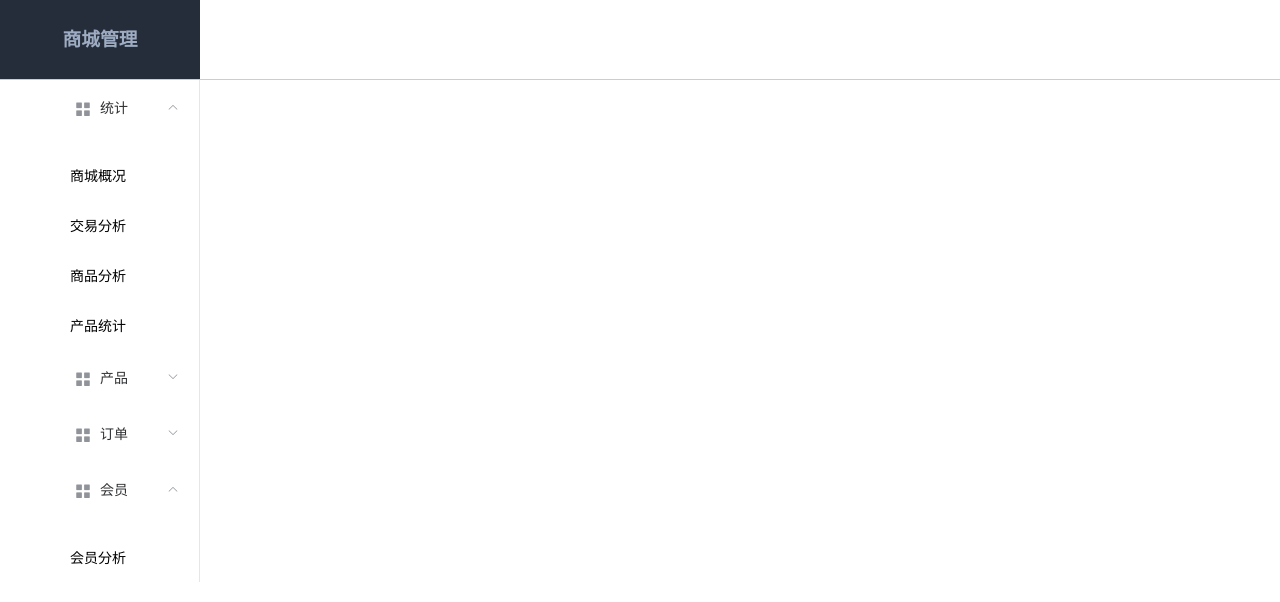
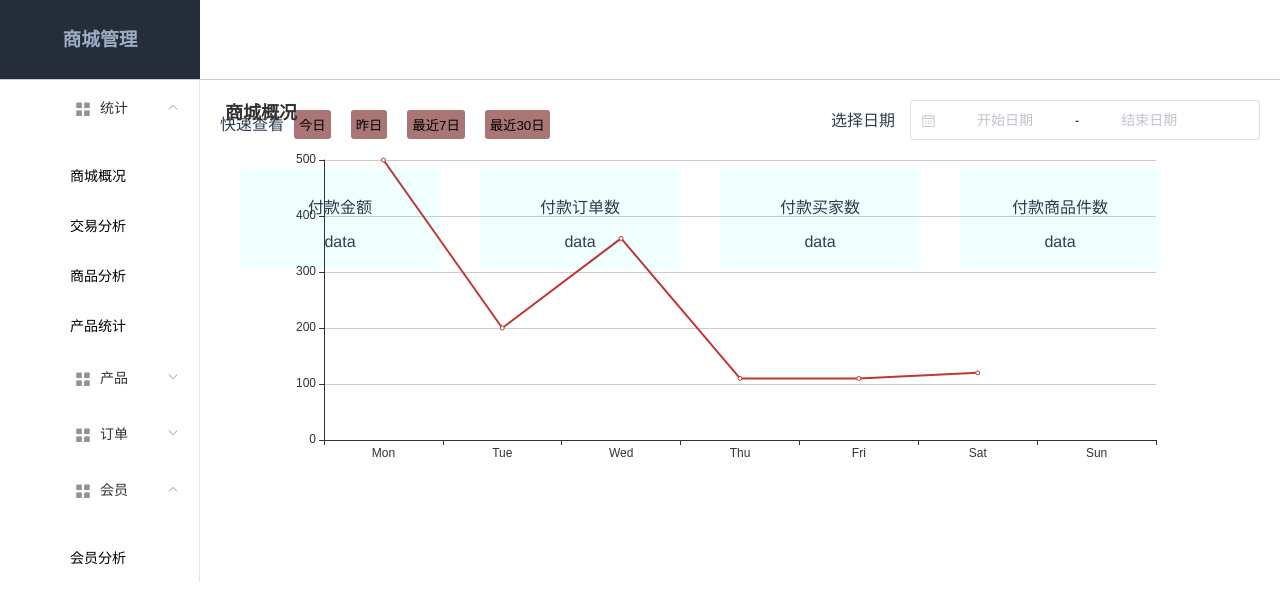
Before and after one commit to zxm0903/roseonly-cms, a Vue app: page /ProductAnalysis in a window 1280 px wide. Shown: the top 602 px of the page. Built offline with nearby package versions, Linux system fonts and the light colour scheme.

Commit message:
完善页面

```diff
--- a/package.json
+++ b/package.json
@@ -12,6 +12,8 @@
     "core-js": "^2.6.5",
     "echarts": "^4.2.1",
     "element-ui": "^2.7.2",
+    "stylus": "^0.54.5",
+    "stylus-loader": "^3.0.2",
     "vue": "^2.6.10",
     "vue-router": "^3.0.3",
     "vuex": "^3.0.1"
--- a/src/main.js
+++ b/src/main.js
@@ -7,6 +7,10 @@ import store from '@/store/index'
 import ElementUI from 'element-ui'
 import '@/assets/index.css'
 import 'element-ui/lib/theme-chalk/index.css'
+
+import echarts from 'echarts'
+
+Vue.prototype.$echarts = echarts
 
 
 Vue.use(ElementUI);
--- a/src/views/statistics/CommodityAnalysis.vue
+++ b/src/views/statistics/CommodityAnalysis.vue
@@ -0,0 +1,144 @@
+<template>
+  <div id="shopCondition">
+    <div class="choose clear">
+      <div class="left">
+        <span>快速查看</span>
+        <input type="button" value="今日" @click="getToday">
+        <input type="button" value="昨日" @click="getYearstoday">
+        <input type="button" value="最近7日" @click="getSeven">
+        <input type="button" value="最近30日" @click="getThirty">
+      </div>
+      <div class="right">
+        <span style="margin-right:15px">选择日期</span>
+        <el-date-picker
+          v-model="value"
+          type="daterange"
+          start-placeholder="开始日期"
+          end-placeholder="结束日期"
+          :default-time="['00:00:00', '23:59:59']"
+        ></el-date-picker>
+      </div>
+    </div>
+
+    <div class="clear choose payCondition" style="height:120px">
+      <div class="detail">
+        <p>付款金额</p>
+        <span>data</span>
+      </div>
+      <div class="detail">
+        <p>付款订单数</p>
+        <span>data</span>
+      </div>
+      <div class="detail">
+        <p>付款买家数</p>
+        <span>data</span>
+      </div>
+      <div class="detail">
+        <p>付款商品件数</p>
+        <span>data</span>
+      </div>
+    </div>
+    <!-- 折线图 -->
+
+    <div>
+      <div id="myChart" :style="{width: '100%', height: '400px'}"></div>
+    </div>
+  </div>
+</template>
+<script>
+export default {
+  data() {
+    return {
+      value: ""
+    };
+  },
+  mounted() {
+    this.drawLine();
+  },
+  methods: {
+    getToday() {
+      console.log("日期", this.value);
+      var mydate = new Date(),
+        time = mydate.getDate();
+      console.log("shijian", time);
+    },
+    getYearstoday() {},
+    getSeven() {},
+    getThirty() {},
+    drawLine() {
+      // 基于准备好的dom，初始化echarts实例
+      let myChart = this.$echarts.init(document.getElementById("myChart"));
+      // 绘制图表
+      myChart.setOption({
+        title: { text: "商城概况" },
+        tooltip: {
+          // trigger: "axis"
+        },
+        xAxis: {
+          type: "category",
+          // show:ture,
+          data: ["Mon", "Tue", "Wed", "Thu", "Fri", "Sat", "Sun"]
+        },
+        yAxis: {
+          type: "value",
+          data: [100, 200, 300, 400, 500, 600]
+        },
+        series: [
+          {
+            name: "金额",
+            type: "line",
+            data: [500, 200, 360, 110, 110, 120]
+          }
+        ]
+      });
+    }
+  }
+};
+</script>
+
+<style>
+/* 展示商城数据 */
+.clear::before {
+  content: "";
+  display: table;
+}
+.clear::after {
+  clear: both;
+}
+.choose {
+  min-width: 1000px;
+}
+.left {
+  float: left;
+}
+.right{
+  float: right;
+}
+.left > input {
+  margin: 10px;
+  background: rgb(170, 117, 117);
+  border: none;
+  padding: 5px;
+  border-radius: 3px;
+}
+.left > input:hover {
+  background: rgb(146, 144, 144);
+  cursor: pointer;
+}
+.payCondition{
+float: left;
+}
+.detail {
+  width: 200px;
+  height: 100px;
+  background-color: azure;
+  float: left;
+  margin-right: 40px;
+  text-align: center;
+  padding: 10px;
+  margin: 20px;
+}
+.detail > * {
+  margin: 15px;
+}
+</style>
--- a/src/views/statistics/ProductAnalysis.vue
+++ b/src/views/statistics/ProductAnalysis.vue
@@ -1,3 +1,145 @@
-<template>
 
+ <template>
+  <div id="shopCondition">
+    <div class="choose clear">
+      <div class="left">
+        <span>快速查看</span>
+        <input type="button" value="今日" @click="getToday">
+        <input type="button" value="昨日" @click="getYearstoday">
+        <input type="button" value="最近7日" @click="getSeven">
+        <input type="button" value="最近30日" @click="getThirty">
+      </div>
+      <div class="right">
+        <span style="margin-right:15px">选择日期</span>
+        <el-date-picker
+          v-model="value"
+          type="daterange"
+          start-placeholder="开始日期"
+          end-placeholder="结束日期"
+          :default-time="['00:00:00', '23:59:59']"
+        ></el-date-picker>
+      </div>
+    </div>
+
+    <div class="clear choose payCondition" style="height:120px">
+      <div class="detail">
+        <p>付款金额</p>
+        <span>data</span>
+      </div>
+      <div class="detail">
+        <p>付款订单数</p>
+        <span>data</span>
+      </div>
+      <div class="detail">
+        <p>付款买家数</p>
+        <span>data</span>
+      </div>
+      <div class="detail">
+        <p>付款商品件数</p>
+        <span>data</span>
+      </div>
+    </div>
+    <!-- 折线图 -->
+
+    <div>
+      <div id="myChart" :style="{width: '100%', height: '400px'}"></div>
+    </div>
+  </div>
 </template>
+<script>
+export default {
+  data() {
+    return {
+      value: ""
+    };
+  },
+  mounted() {
+    this.drawLine();
+  },
+  methods: {
+    getToday() {
+      console.log("日期", this.value);
+      var mydate = new Date(),
+        time = mydate.getDate();
+      console.log("shijian", time);
+    },
+    getYearstoday() {},
+    getSeven() {},
+    getThirty() {},
+    drawLine() {
+      // 基于准备好的dom，初始化echarts实例
+      let myChart = this.$echarts.init(document.getElementById("myChart"));
+      // 绘制图表
+      myChart.setOption({
+        title: { text: "商城概况" },
+        tooltip: {
+          // trigger: "axis"
+        },
+        xAxis: {
+          type: "category",
+          // show:ture,
+          data: ["Mon", "Tue", "Wed", "Thu", "Fri", "Sat", "Sun"]
+        },
+        yAxis: {
+          type: "value",
+          data: [100, 200, 300, 400, 500, 600]
+        },
+        series: [
+          {
+            name: "金额",
+            type: "line",
+            data: [500, 200, 360, 110, 110, 120]
+          }
+        ]
+      });
+    }
+  }
+};
+</script>
+
+<style>
+/* 展示商城数据 */
+.clear::before {
+  content: "";
+  display: table;
+}
+.clear::after {
+  clear: both;
+}
+.choose {
+  min-width: 1000px;
+}
+.left {
+  float: left;
+}
+.right{
+  float: right;
+}
+.left > input {
+  margin: 10px;
+  background: rgb(170, 117, 117);
+  border: none;
+  padding: 5px;
+  border-radius: 3px;
+}
+.left > input:hover {
+  background: rgb(146, 144, 144);
+  cursor: pointer;
+}
+.payCondition{
+float: left;
+}
+.detail {
+  width: 200px;
+  height: 100px;
+  background-color: azure;
+  float: left;
+  margin-right: 40px;
+  text-align: center;
+  padding: 10px;
+  margin: 20px;
+}
+.detail > * {
+  margin: 15px;
+}
+</style>
--- a/src/views/statistics/ShopCondition.vue
+++ b/src/views/statistics/ShopCondition.vue
@@ -1,157 +1,144 @@
 <template>
   <div id="shopCondition">
+    <div class="choose clear">
+      <div class="left">
+        <span>快速查看</span>
+        <input type="button" value="今日" @click="getToday">
+        <input type="button" value="昨日" @click="getYearstoday">
+        <input type="button" value="最近7日" @click="getSeven">
+        <input type="button" value="最近30日" @click="getThirty">
+      </div>
+      <div class="right">
+        <span style="margin-right:15px">选择日期</span>
+        <el-date-picker
+          v-model="value"
+          type="daterange"
+          start-placeholder="开始日期"
+          end-placeholder="结束日期"
+          :default-time="['00:00:00', '23:59:59']"
+        ></el-date-picker>
+      </div>
+    </div>
 
+    <div class="clear choose payCondition" style="height:120px">
+      <div class="detail">
+        <p>付款金额</p>
+        <span>data</span>
+      </div>
+      <div class="detail">
+        <p>付款订单数</p>
+        <span>data</span>
+      </div>
+      <div class="detail">
+        <p>付款买家数</p>
+        <span>data</span>
+      </div>
+      <div class="detail">
+        <p>付款商品件数</p>
+        <span>data</span>
+      </div>
+    </div>
+    <!-- 折线图 -->
+
+    <div>
+      <div id="myChart" :style="{width: '100%', height: '400px'}"></div>
+    </div>
   </div>
 </template>
-
-<style>
-#shopCondition {
-  width: 600px;
-  height: 600px;
-  background: #000;
-}
-</style>
-
 <script>
-import echarts from 'echarts/dist/echarts.min.js'
-var myChart = echarts.init(document.getElementById("shopCondition"));
-
-
-
-var option = {
-  //标题
-  title: {
-    text: "上周销量情况(万)",
-    subtext: "2017年10月23日 - 2017年10月30日",
-    x: "left", //主标题文字配置
-    textStyle: {
-      fontWeight: "bold",
-      color: "#22252A",
-      fontSize: 12,
-      fontFamily: "PingFangSC-Medium",
-      lineHeight: 12
+export default {
+  data() {
+    return {
+      value: ""
+    };
   },
-    subtextStyle: {
-      fontFamily: "PingFangSC-Medium",
-      fontSize: 12,
-      color: "#868BA1",
-      lineHeight: 12
-    }
+  mounted() {
+    this.drawLine();
   },
-  grid: {
-    left: 56,
-    top: 78,
-    right: 0,
-    width: "87%",
-    height: 239
-  }, //全局字体样式
-  textStyle: {
-    fontFamily: "PingFangSC-Medium",
-    fontSize: 12,
-    color: "#858E96",
-    lineHeight: 12
-  }, //提示框组件
+  methods: {
+    getToday() {
+      console.log("日期", this.value);
+      var mydate = new Date(),
+        time = mydate.getDate();
+      console.log("shijian", time);
+    },
+    getYearstoday() {},
+    getSeven() {},
+    getThirty() {},
+    drawLine() {
+      // 基于准备好的dom，初始化echarts实例
+      let myChart = this.$echarts.init(document.getElementById("myChart"));
+      // 绘制图表
+      myChart.setOption({
+        title: { text: "商城概况" },
         tooltip: {
-    trigger: "item",
-    backgroundColor: "rgba(255,255,255,0.70)",
-    borderColor: "#BFC2C5",
-    borderWidth: 1,
-    textStyle: {
-      color: "#22252A"
-    }
-  }, //x轴坐标
-  //	calculable : true,
+          // trigger: "axis"
+        },
         xAxis: {
-    show: true,
-    type: "category", //坐标轴刻度设置
-    axisLabel: {
-      margin: 15
-    }, //x坐标轴下刻度
-    axisTick: {
-      show: false
-    }, //x坐标下数据点的位置设置
-    boundaryGap: false,
-    splitLine: {
-      show: false
-    },
-    // 轴线设置
-    axisLine: {
-      lineStyle: {
-        color: "rgba(91,147,211,0.30)"
-      }
-    },
-    data: ["周一", "周二", "周三", "周四", "周五", "周六", "周日"]
+          type: "category",
+          // show:ture,
+          data: ["Mon", "Tue", "Wed", "Thu", "Fri", "Sat", "Sun"]
         },
         yAxis: {
           type: "value",
-    interval: 20,
-    min: 0,
-    max: 100,
-    splitLine: {
-      lineStyle: {
-        color: ["#EAECEF"]
-      }
-    }, //刻度
-    axisLabel: {
-      margin: 15
-    },
-    axisTick: {
-      show: false
-    },
-    axisLine: {
-      lineStyle: {
-        color: "#fff",
-        width: 0.5
-      }
-    }
+          data: [100, 200, 300, 400, 500, 600]
         },
         series: [
           {
-      name: "",
+            name: "金额",
             type: "line",
-      symbol: "circle",
-      symbolSize: 8,
-      smooth: true,
-      itemStyle: {
-        normal: {
-          color: "#5B93D3",
-          borderColor: "#fff",
-          borderWidth: 1
+            data: [500, 200, 360, 110, 110, 120]
           }
-      },
-      label: {
-        show: true
-      }, //提示框位置
-      data: [1,2,3],
-      tooltip: {
-        position: function(p, dom, rect, size) {
-          return [size.x - 22, size.y + 17];
-        },
-        padding: [12, 9, 12, 10],
-        formatter: "{c0}万",
-        textStyle: {
-          fontWeight: "bold",
-          fontFamily: "PingFangSC-Medium",
-          fontSize: 12,
-          color: "#22252A",
-          lineHeight: 12
-        }
-      },
-      lineStyle: {
-        normal: {
-          width: 1
-        }
-      },
-      areaStyle: {
-        normal: {
-          color: "rgba(91,147,211,0.30)",
-          opacity: 1
+        ]
+      });
     }
   }
+};
+</script>
+
+<style>
+/* 展示商城数据 */
+.clear::before {
+  content: "";
+  display: table;
 }
-  ]
-};
-// 绘制图标;
-myChart.setOption(option);
-export default {};
-</script>
+.clear::after {
+  clear: both;
+}
+.choose {
+  min-width: 1000px;
+}
+.left {
+  float: left;
+}
+.right{
+  float: right;
+}
+.left > input {
+  margin: 10px;
+  background: rgb(170, 117, 117);
+  border: none;
+  padding: 5px;
+  border-radius: 3px;
+}
+.left > input:hover {
+  background: rgb(146, 144, 144);
+  cursor: pointer;
+}
+.payCondition{
+float: left;
+}
+.detail {
+  width: 200px;
+  height: 100px;
+  background-color: azure;
+  float: left;
+  margin-right: 40px;
+  text-align: center;
+  padding: 10px;
+  margin: 20px;
+}
+.detail > * {
+  margin: 15px;
+}
+</style>
--- a/src/views/statistics/TransactionAnalysis.vue
+++ b/src/views/statistics/TransactionAnalysis.vue
@@ -0,0 +1,144 @@
+<template>
+  <div id="shopCondition">
+    <div class="choose clear">
+      <div class="left">
+        <span>快速查看</span>
+        <input type="button" value="今日" @click="getToday">
+        <input type="button" value="昨日" @click="getYearstoday">
+        <input type="button" value="最近7日" @click="getSeven">
+        <input type="button" value="最近30日" @click="getThirty">
+      </div>
+      <div class="right">
+        <span style="margin-right:15px">选择日期</span>
+        <el-date-picker
+          v-model="value"
+          type="daterange"
+          start-placeholder="开始日期"
+          end-placeholder="结束日期"
+          :default-time="['00:00:00', '23:59:59']"
+        ></el-date-picker>
+      </div>
+    </div>
+
+    <div class="clear choose payCondition" style="height:120px">
+      <div class="detail">
+        <p>付款金额</p>
+        <span>data</span>
+      </div>
+      <div class="detail">
+        <p>付款订单数</p>
+        <span>data</span>
+      </div>
+      <div class="detail">
+        <p>付款买家数</p>
+        <span>data</span>
+      </div>
+      <div class="detail">
+        <p>付款商品件数</p>
+        <span>data</span>
+      </div>
+    </div>
+    <!-- 折线图 -->
+
+    <div>
+      <div id="myChart" :style="{width: '100%', height: '400px'}"></div>
+    </div>
+  </div>
+</template>
+<script>
+export default {
+  data() {
+    return {
+      value: ""
+    };
+  },
+  mounted() {
+    this.drawLine();
+  },
+  methods: {
+    getToday() {
+      console.log("日期", this.value);
+      var mydate = new Date(),
+        time = mydate.getDate();
+      console.log("shijian", time);
+    },
+    getYearstoday() {},
+    getSeven() {},
+    getThirty() {},
+    drawLine() {
+      // 基于准备好的dom，初始化echarts实例
+      let myChart = this.$echarts.init(document.getElementById("myChart"));
+      // 绘制图表
+      myChart.setOption({
+        title: { text: "商城概况" },
+        tooltip: {
+          // trigger: "axis"
+        },
+        xAxis: {
+          type: "category",
+          // show:ture,
+          data: ["Mon", "Tue", "Wed", "Thu", "Fri", "Sat", "Sun"]
+        },
+        yAxis: {
+          type: "value",
+          data: [100, 200, 300, 400, 500, 600]
+        },
+        series: [
+          {
+            name: "金额",
+            type: "line",
+            data: [500, 200, 360, 110, 110, 120]
+          }
+        ]
+      });
+    }
+  }
+};
+</script>
+
+<style>
+/* 展示商城数据 */
+.clear::before {
+  content: "";
+  display: table;
+}
+.clear::after {
+  clear: both;
+}
+.choose {
+  min-width: 1000px;
+}
+.left {
+  float: left;
+}
+.right{
+  float: right;
+}
+.left > input {
+  margin: 10px;
+  background: rgb(170, 117, 117);
+  border: none;
+  padding: 5px;
+  border-radius: 3px;
+}
+.left > input:hover {
+  background: rgb(146, 144, 144);
+  cursor: pointer;
+}
+.payCondition{
+float: left;
+}
+.detail {
+  width: 200px;
+  height: 100px;
+  background-color: azure;
+  float: left;
+  margin-right: 40px;
+  text-align: center;
+  padding: 10px;
+  margin: 20px;
+}
+.detail > * {
+  margin: 15px;
+}
+</style>
```
Also changed, not shown: 1 other file (tests, documents, lock files or other folders). Lines whose indentation alone changed are shown as unchanged.
